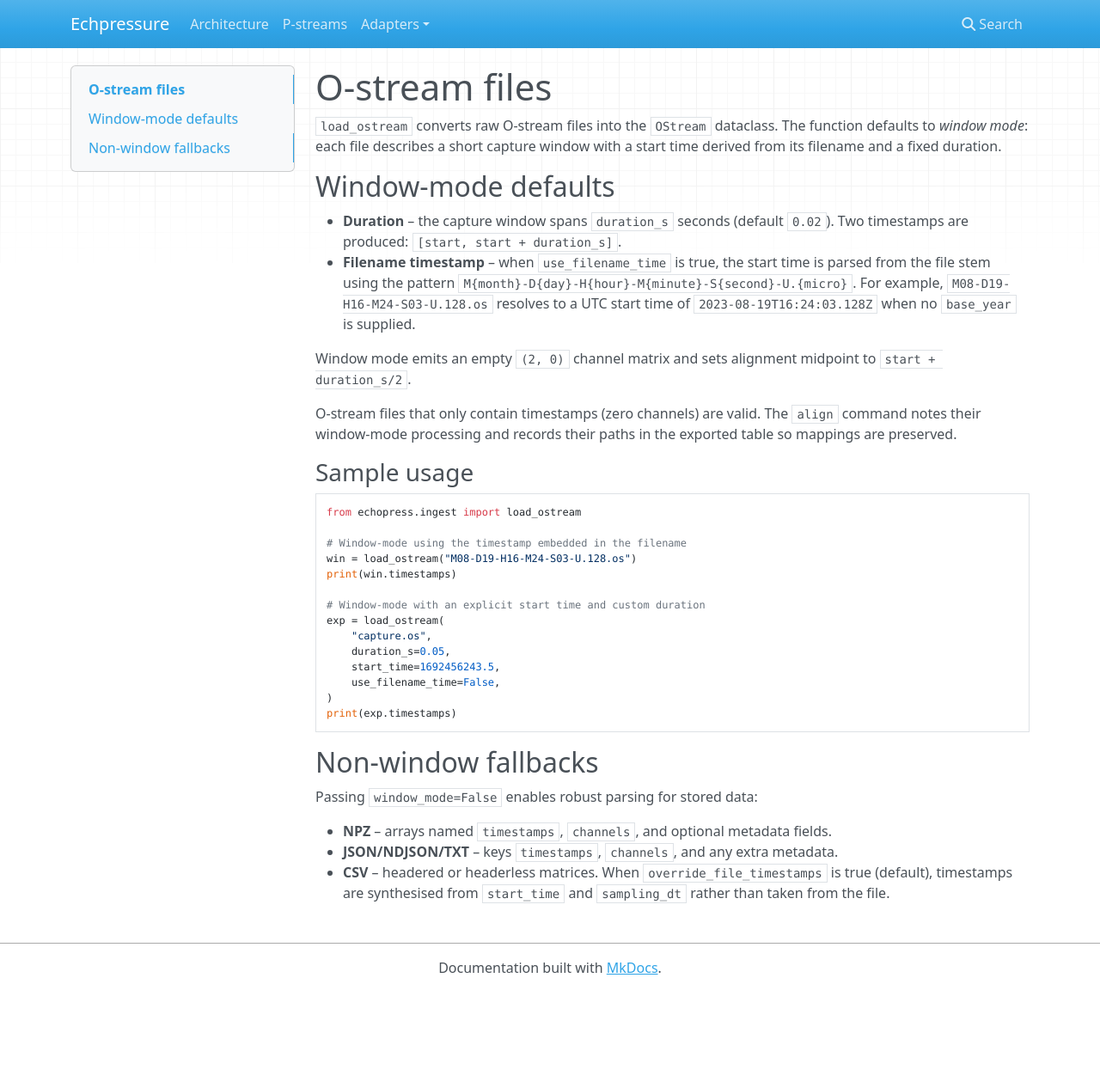
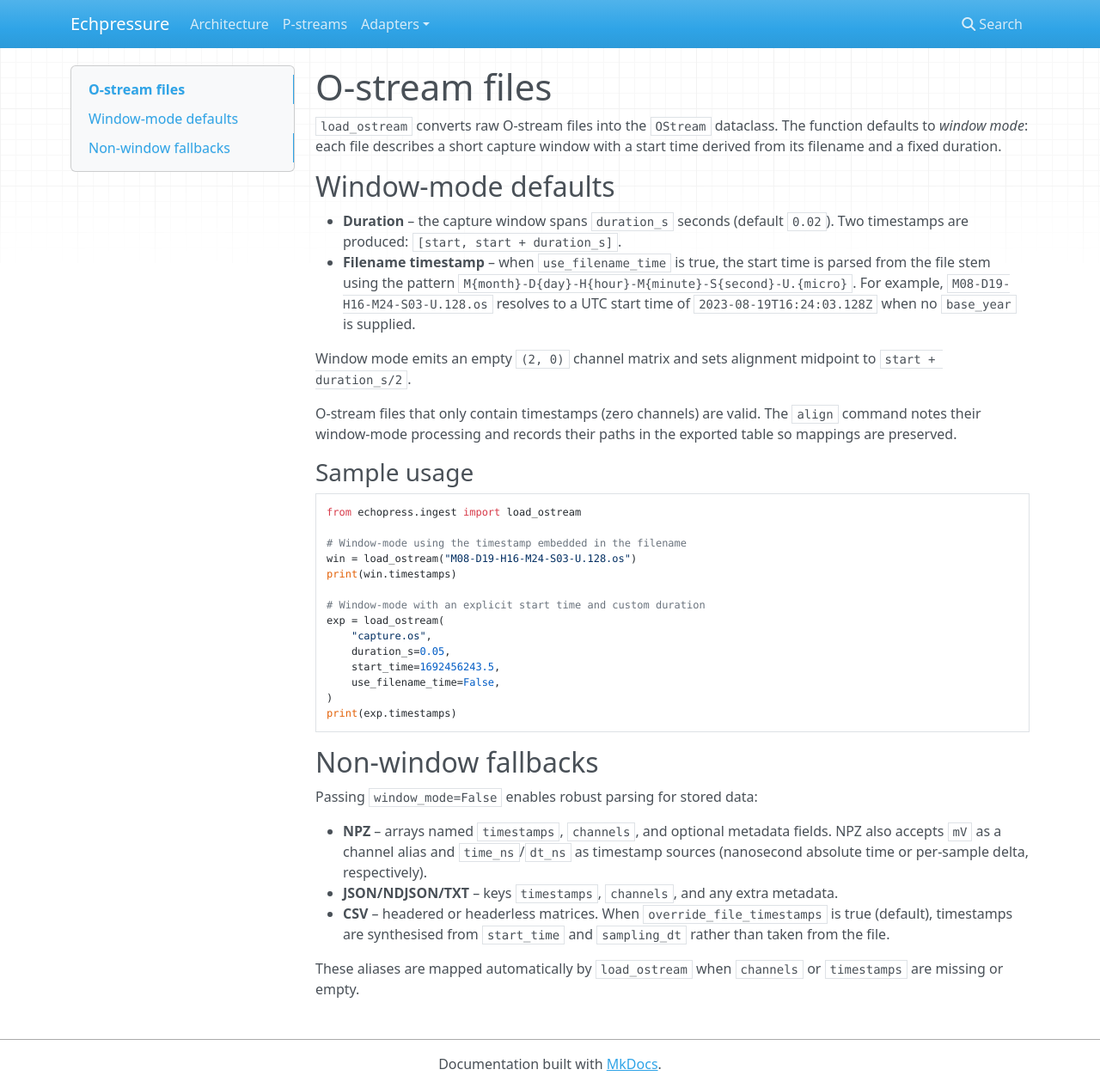
Before and after one commit to seyeala/echpressure2, an MkDocs documentation site: the page built from docs/ostream.md, in a window 1280 px wide and 1266 px high. Shown: the whole window at 86% size. Built offline with MkDocs 1.6.1, drawn with Linux system fonts in a browser that asks for light colours; nearby versions of some CDN libraries.

Commit message:
Clarify NPZ alias fallbacks in ostream docs

```diff
--- a/docs/ostream.md
+++ b/docs/ostream.md
@@ -45,8 +45,13 @@ print(exp.timestamps)
 Passing `window_mode=False` enables robust parsing for stored data:
 
 * **NPZ** – arrays named `timestamps`, `channels`, and optional metadata
-  fields.
+  fields. NPZ also accepts `mV` as a channel alias and `time_ns`/`dt_ns` as
+  timestamp sources (nanosecond absolute time or per-sample delta,
+  respectively).
 * **JSON/NDJSON/TXT** – keys `timestamps`, `channels`, and any extra metadata.
 * **CSV** – headered or headerless matrices. When `override_file_timestamps`
   is true (default), timestamps are synthesised from `start_time` and
   `sampling_dt` rather than taken from the file.
+
+These aliases are mapped automatically by `load_ostream` when `channels` or
+`timestamps` are missing or empty.
```
